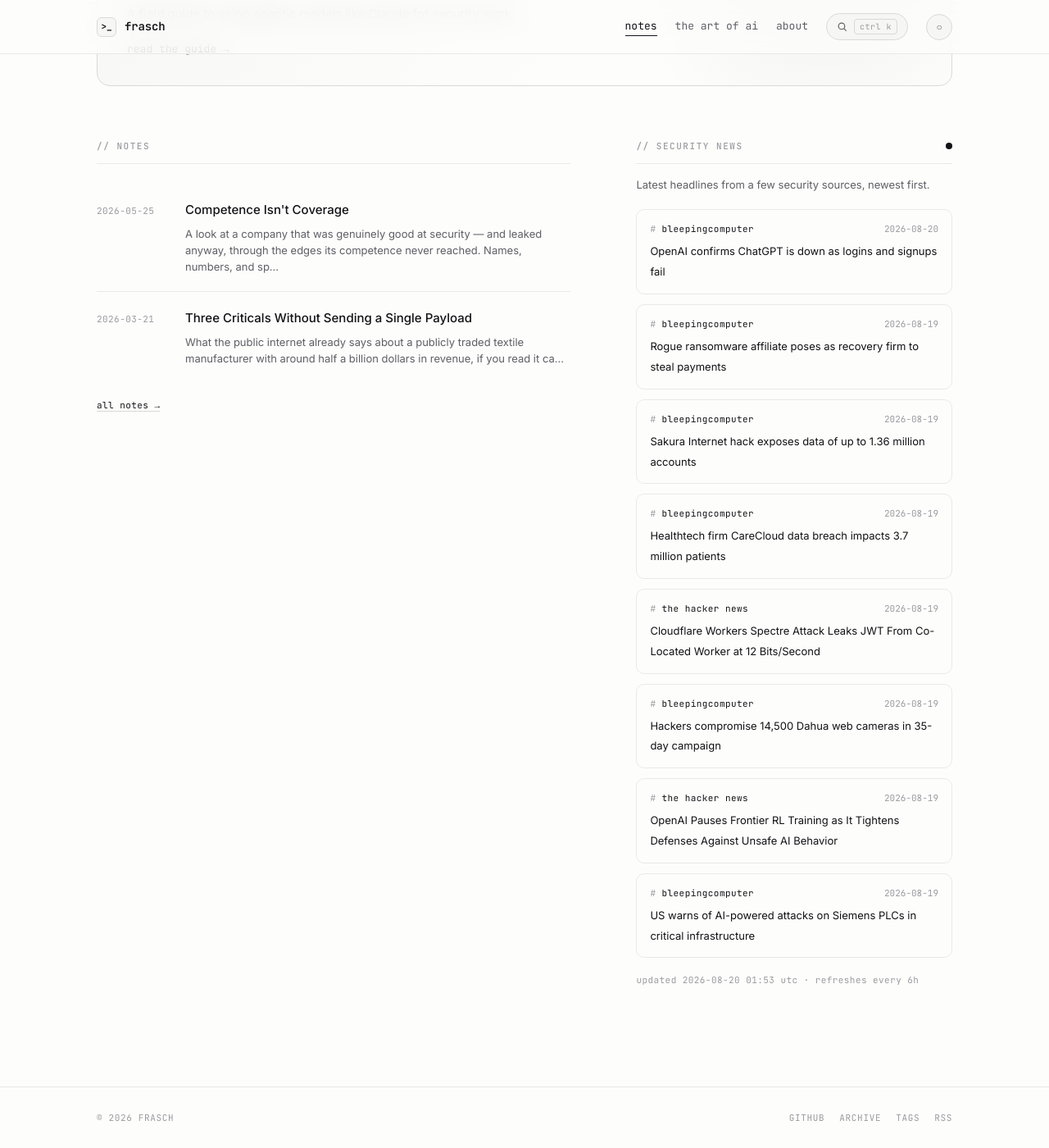
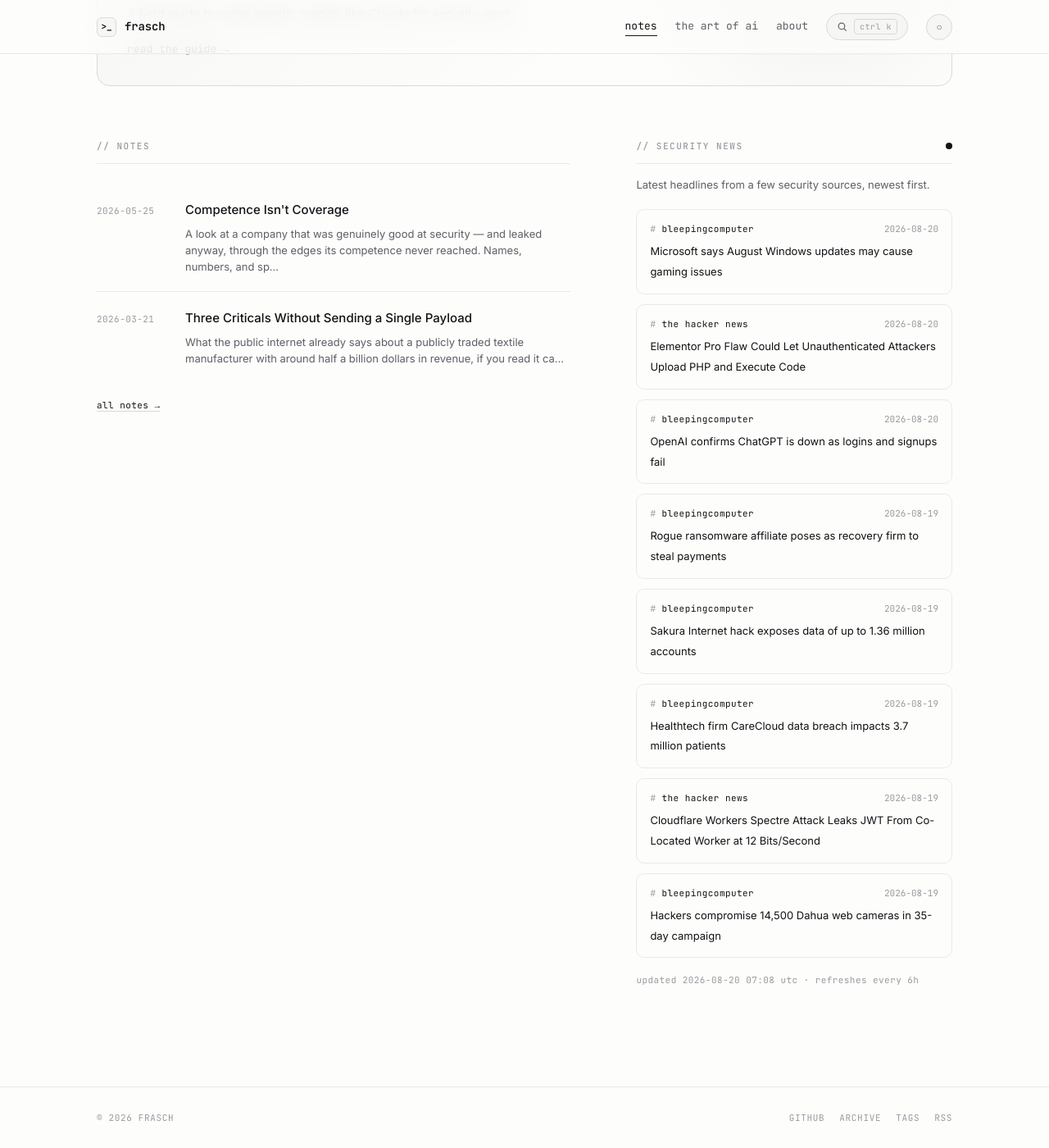
Before and after one commit to whoisfrasch/frasch, a Jekyll site: the page built from index.html, in a window 1280 px wide and 1400 px high, scrolled down 615 px. Shown: the whole window at 82% size. Built offline with Jekyll 4.4.1, drawn with Linux system fonts in a browser that asks for light colours.

Commit message:
Refresh security news feed

```diff
--- a/_data/news.json
+++ b/_data/news.json
@@ -1,6 +1,18 @@
 {
-  "updated": "2026-08-20T01:53:21Z",
+  "updated": "2026-08-20T07:08:18Z",
   "items": [
+    {
+      "source": "bleepingcomputer",
+      "title": "Microsoft says August Windows updates may cause gaming issues",
+      "link": "https://www.bleepingcomputer.com/news/microsoft/microsoft-august-windows-updates-may-cause-gaming-issues-reboots/",
+      "date": "2026-08-20T06:51:03Z"
+    },
+    {
+      "source": "the hacker news",
+      "title": "Elementor Pro Flaw Could Let Unauthenticated Attackers Upload PHP and Execute Code",
+      "link": "https://thehackernews.com/2026/08/elementor-pro-flaw-could-let.html",
+      "date": "2026-08-20T06:04:34Z"
+    },
     {
       "source": "bleepingcomputer",
       "title": "OpenAI confirms ChatGPT is down as logins and signups fail",
@@ -36,18 +48,6 @@
       "title": "Hackers compromise 14,500 Dahua web cameras in 35-day campaign",
       "link": "https://www.bleepingcomputer.com/news/security/hackers-compromise-14-500-dahua-web-cameras-in-35-day-campaign/",
       "date": "2026-08-19T18:09:13Z"
-    },
-    {
-      "source": "the hacker news",
-      "title": "OpenAI Pauses Frontier RL Training as It Tightens Defenses Against Unsafe AI Behavior",
-      "link": "https://thehackernews.com/2026/08/openai-pauses-frontier-rl-training-as.html",
-      "date": "2026-08-19T18:06:44Z"
-    },
-    {
-      "source": "bleepingcomputer",
-      "title": "US warns of AI-powered attacks on Siemens PLCs in critical infrastructure",
-      "link": "https://www.bleepingcomputer.com/news/security/us-warns-of-ai-powered-attacks-on-siemens-plcs-in-critical-infrastructure/",
-      "date": "2026-08-19T17:50:01Z"
     }
   ]
 }
```
